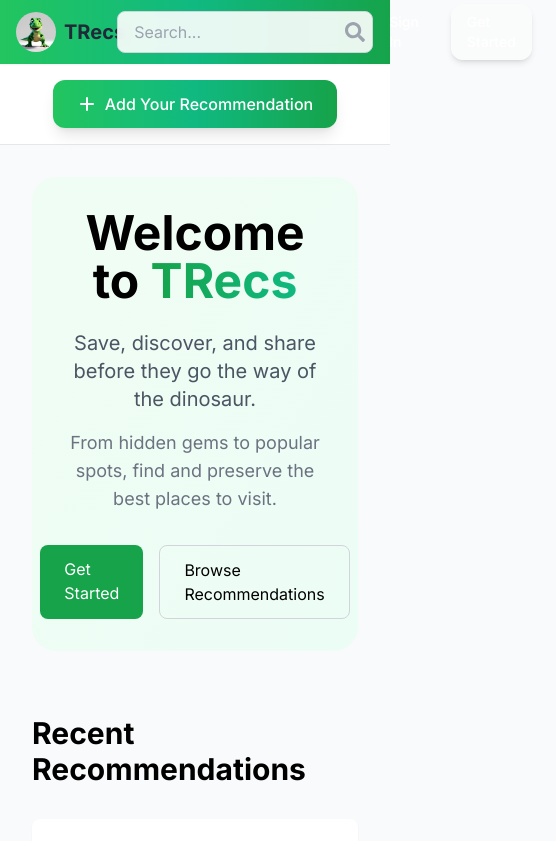
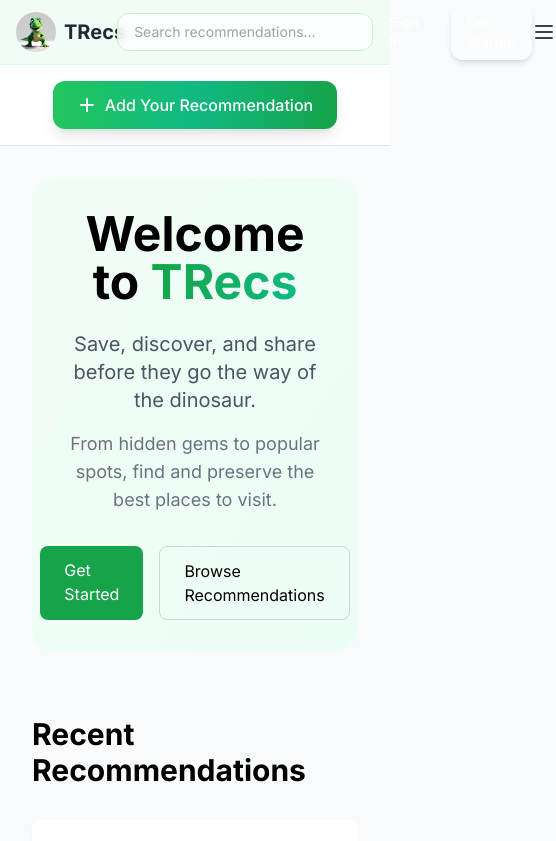
Before and after one commit to JoshRWeinstein/trecs, a Next.js app: page / in a window 390 px wide. Shown: the top 841 px of the page, 556 px wide, since content can reach past the window. Built offline with nearby package versions, Linux system fonts and the light colour scheme; no server answers; grey boxes are pictures that could not be loaded.

Commit message:
Update navigation bar to use light green background

```diff
--- a/app/components/Navigation.tsx
+++ b/app/components/Navigation.tsx
@@ -12,6 +12,7 @@ const Navigation: React.FC = () => {
   const [searchQuery, setSearchQuery] = useState('')
   const pathname = usePathname()
   const { data: session } = useSession()
+  const [isMenuOpen, setIsMenuOpen] = useState(false)
 
   const handleSearch = (e: React.FormEvent) => {
     e.preventDefault()
@@ -21,7 +22,7 @@ const Navigation: React.FC = () => {
   }
 
   return (
-    <nav className="bg-gradient-to-r from-green-500 via-emerald-500 to-green-600 shadow-sm sticky top-0 z-50">
+    <nav className="bg-green-50 border-b border-green-100">
       <div className="max-w-7xl mx-auto px-4 sm:px-6 lg:px-8">
         <div className="flex justify-between h-16">
           <div className="flex items-center space-x-8">
@@ -31,17 +32,11 @@ const Navigation: React.FC = () => {
             <form onSubmit={handleSearch} className="relative">
               <input
                 type="text"
-                placeholder="Search..."
+                placeholder="Search recommendations..."
                 value={searchQuery}
                 onChange={(e) => setSearchQuery(e.target.value)}
-                className="w-64 px-4 py-2 rounded-lg border border-gray-300 focus:outline-none focus:ring-2 focus:ring-white focus:border-transparent bg-white/90 backdrop-blur-sm"
+                className="w-64 px-4 py-2 text-sm text-gray-900 bg-white/80 backdrop-blur-sm border border-green-200 rounded-xl focus:outline-none focus:ring-2 focus:ring-green-500 focus:border-transparent"
               />
-              <button
-                type="submit"
-                className="absolute right-2 top-1/2 transform -translate-y-1/2 text-gray-400 hover:text-green-600"
-              >
-                <FaSearch className="w-5 h-5" />
-              </button>
             </form>
             <div className="hidden md:flex items-center space-x-4">
               <Link
@@ -90,8 +85,68 @@ const Navigation: React.FC = () => {
               </>
             )}
           </div>
+
+          <div className="sm:hidden flex items-center">
+            <button
+              onClick={() => setIsMenuOpen(!isMenuOpen)}
+              className="text-gray-700 hover:text-green-600"
+            >
+              <svg className="h-6 w-6" fill="none" viewBox="0 0 24 24" stroke="currentColor">
+                {isMenuOpen ? (
+                  <path strokeLinecap="round" strokeLinejoin="round" strokeWidth={2} d="M6 18L18 6M6 6l12 12" />
+                ) : (
+                  <path strokeLinecap="round" strokeLinejoin="round" strokeWidth={2} d="M4 6h16M4 12h16M4 18h16" />
+                )}
+              </svg>
+            </button>
+          </div>
         </div>
       </div>
+
+      {isMenuOpen && (
+        <div className="sm:hidden bg-green-50 border-b border-green-100">
+          <div className="px-2 pt-2 pb-3 space-y-1">
+            <div className="relative mb-4">
+              <input
+                type="text"
+                placeholder="Search recommendations..."
+                className="w-full px-4 py-2 text-sm text-gray-900 bg-white/80 backdrop-blur-sm border border-green-200 rounded-xl focus:outline-none focus:ring-2 focus:ring-green-500 focus:border-transparent"
+              />
+            </div>
+            {session ? (
+              <>
+                <Link
+                  href="/categories"
+                  className="block px-3 py-2 text-base font-medium text-gray-700 hover:text-green-600"
+                >
+                  Categories
+                </Link>
+                <button
+                  onClick={() => signOut()}
+                  className="block w-full text-left px-3 py-2 text-base font-medium text-gray-700 hover:text-green-600"
+                >
+                  Sign Out
+                </button>
+              </>
+            ) : (
+              <>
+                <Link
+                  href="/login"
+                  className="block px-3 py-2 text-base font-medium text-gray-700 hover:text-green-600"
+                >
+                  Sign In
+                </Link>
+                <Link
+                  href="/register"
+                  className="block px-3 py-2 text-base font-medium text-gray-700 hover:text-green-600"
+                >
+                  Get Started
+                </Link>
+              </>
+            )}
+          </div>
+        </div>
+      )}
     </nav>
   )
 }
```
